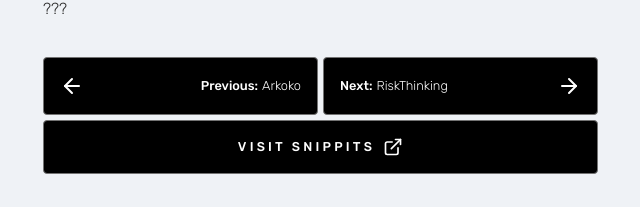
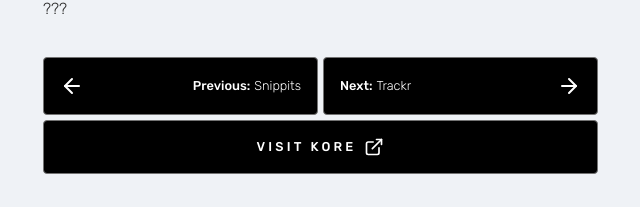
Before and after one commit to Yezo/portfolio-v2, a Next.js app: page /works/kore in a window 1280 px wide. Shown: the part 997-1204 px from the top of the page, without its empty margins (299-939 px from the left). Built offline with nearby package versions, Linux system fonts and the light colour scheme; a web font is replaced by a local one.

Commit message:
fix navigation URLs

```diff
--- a/src/app/works/kore/page.tsx
+++ b/src/app/works/kore/page.tsx
@@ -57,12 +57,12 @@ export default function KorePage() {
       </section>
 
       <WorksEndNavigation
-        demoURL="https://snippits.vercel.app/"
-        demoTitle="Snippits"
-        previousURL="/works/"
-        previousTitle="Arkoko"
-        nextURL="/works/riskthinking"
-        nextTitle="RiskThinking"
+        demoURL="https://kore-beta.vercel.app/"
+        demoTitle="Kore"
+        previousURL="/works/snippits"
+        previousTitle="Snippits"
+        nextURL="/works/trackr"
+        nextTitle="Trackr"
       ></WorksEndNavigation>
     </main>
   )
--- a/src/app/works/riskthinking/page.tsx
+++ b/src/app/works/riskthinking/page.tsx
@@ -69,10 +69,10 @@ export default function KorePage() {
       <WorksEndNavigation
         demoURL="https://riskthinking.vercel.app/"
         demoTitle="RiskThinking"
-        previousURL="/works/"
-        previousTitle="Arkoko"
-        nextURL="/works/riskthinking"
-        nextTitle="RiskThinking"
+        previousURL="/works/aniflux"
+        previousTitle="AniFlux"
+        nextURL="/works/portfolio"
+        nextTitle="My Portfolio"
       ></WorksEndNavigation>
     </main>
   )
--- a/src/app/works/snippits/page.tsx
+++ b/src/app/works/snippits/page.tsx
@@ -67,10 +67,10 @@ export default function SnippitsPage() {
       <WorksEndNavigation
         demoURL="https://snippits.vercel.app/"
         demoTitle="Snippits"
-        previousURL="/works/"
-        previousTitle="Arkoko"
-        nextURL="/works/riskthinking"
-        nextTitle="RiskThinking"
+        previousURL="/works/portfolio"
+        previousTitle="My Portfolio"
+        nextURL="/works/kore"
+        nextTitle="Kore"
       ></WorksEndNavigation>
     </main>
   )
--- a/src/app/works/trackr/page.tsx
+++ b/src/app/works/trackr/page.tsx
@@ -57,12 +57,12 @@ export default function TrackrPage() {
       </section>
 
       <WorksEndNavigation
-        demoURL="https://snippits.vercel.app/"
-        demoTitle="Snippits"
-        previousURL="/works/"
-        previousTitle="Arkoko"
-        nextURL="/works/riskthinking"
-        nextTitle="RiskThinking"
+        demoURL="https://trackr-beta.vercel.app/"
+        demoTitle="Trackr"
+        previousURL="/works/kore"
+        previousTitle="Kore"
+        nextURL="/works/arkoko"
+        nextTitle="Arkoko"
       ></WorksEndNavigation>
     </main>
   )
```
